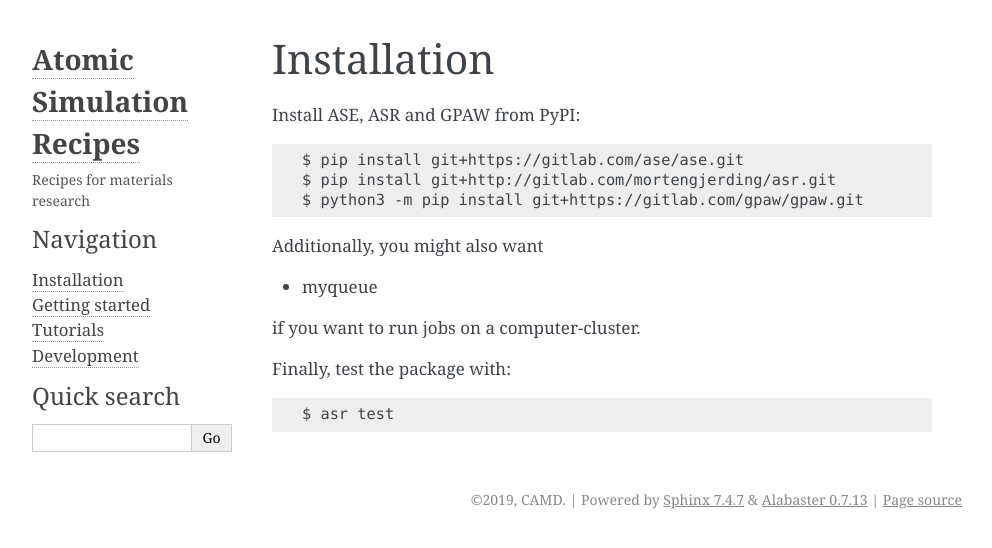
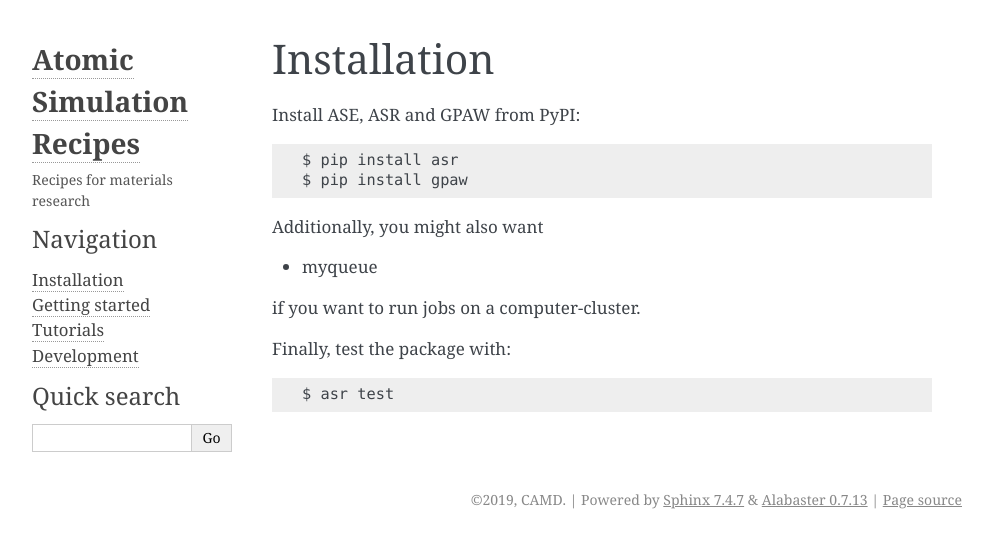
Before and after one commit to dijasila/Atomic-Simulation-Recipees, a Sphinx documentation site: the page built from docs/install.rst, in a window 1280 px wide. Shown: the top 548 px of the page, without its empty margins (148-1140 px from the left). Built offline with Sphinx 7.4.7, drawn with Linux system fonts in a browser that asks for light colours.

Commit message:
Update docs and fix bug

```diff
--- a/docs/install.rst
+++ b/docs/install.rst
@@ -2,9 +2,8 @@
 ============
 Install ASE, ASR and GPAW from PyPI::
 
-  $ pip install git+https://gitlab.com/ase/ase.git
-  $ pip install git+http://gitlab.com/mortengjerding/asr.git
-  $ python3 -m pip install git+https://gitlab.com/gpaw/gpaw.git
+  $ pip install asr
+  $ pip install gpaw
 
 Additionally, you might also want
 
```
Also changed, not shown: 1 other file.
